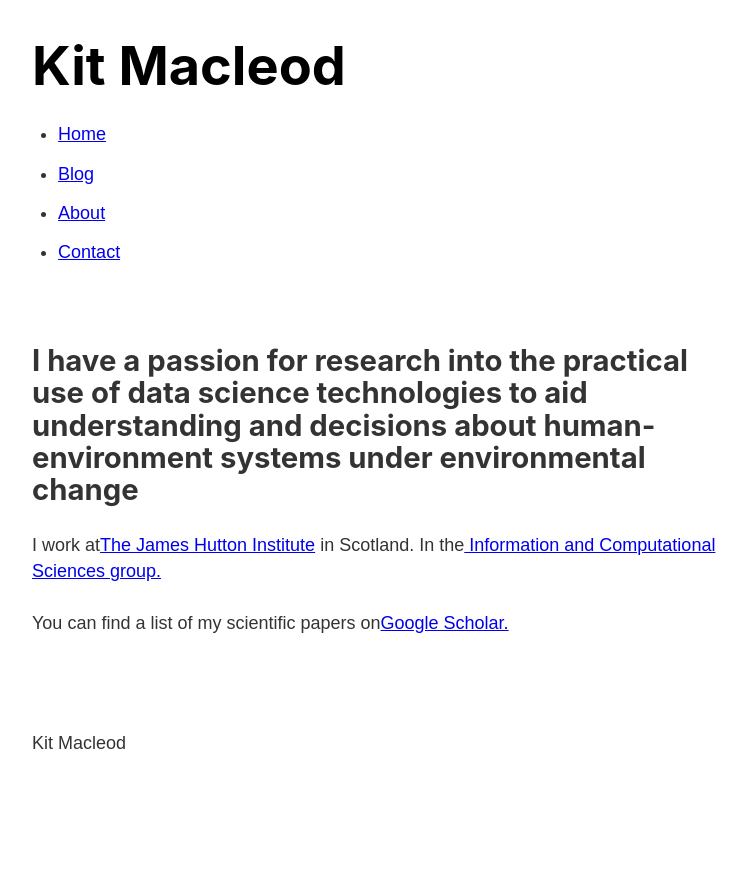
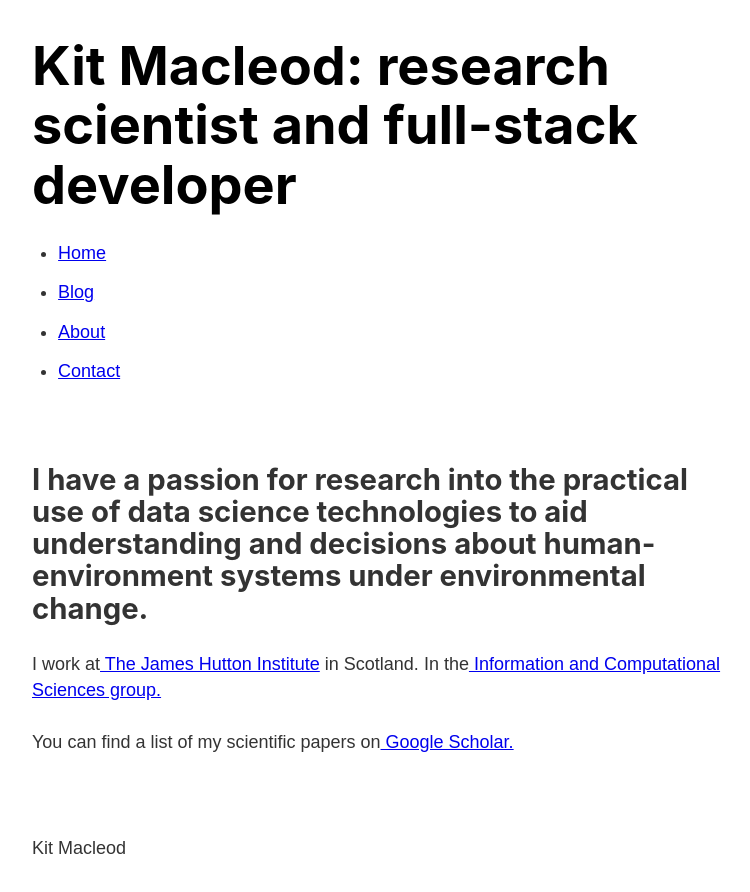
Before and after one commit to kitmacleod/personal-pages, a Gatsby site: page / in a window 1280 px wide. Shown: the whole page, without its empty margins (251-1001 px from the left). Before the commit the page ends 800 px from the top, so only its background shows below. Built offline with nearby package versions, Linux system fonts and the light colour scheme; Gatsby itself is replaced by a stand-in of ours.

Commit message:
Updated title and landing

```diff
--- a/gatsby-config.js
+++ b/gatsby-config.js
@@ -1,6 +1,6 @@
 module.exports = {
   siteMetadata: {
-    title: 'Kit Macleod',
+    title: 'Kit Macleod: research scientist and full-stack developer',
     author: 'Kit Macleod'
   },
   plugins: [
--- a/src/pages/index.js
+++ b/src/pages/index.js
@@ -8,12 +8,12 @@ const IndexPage = () =>  {
     <Layout>
     <Head title="Home" />
     <h2>I have a passion for research into the practical use of data science technologies
-     to aid understanding and decisions about human-environment systems under environmental change</h2>
+     to aid understanding and decisions about human-environment systems under environmental change.</h2>
      <p>I work at
-     <a href="https://www.hutton.ac.uk/">The James Hutton Institute</a> in Scotland. In the
+     <a href="https://www.hutton.ac.uk/"> The James Hutton Institute</a> in Scotland. In the
      <a href="https://www.hutton.ac.uk/research/groups/information-and-computational-sciences"> Information and Computational Sciences group. </a></p>
      <p>You can find a list of my scientific papers on
-     <a href="https://scholar.google.co.uk/citations?hl=en&user=0ZmOjTAAAAAJ&view_op=list_works&sortby=pubdate">Google Scholar.</a></p>
+     <a href="https://scholar.google.co.uk/citations?hl=en&user=0ZmOjTAAAAAJ&view_op=list_works&sortby=pubdate"> Google Scholar.</a></p>
 
 
     </Layout>
```
